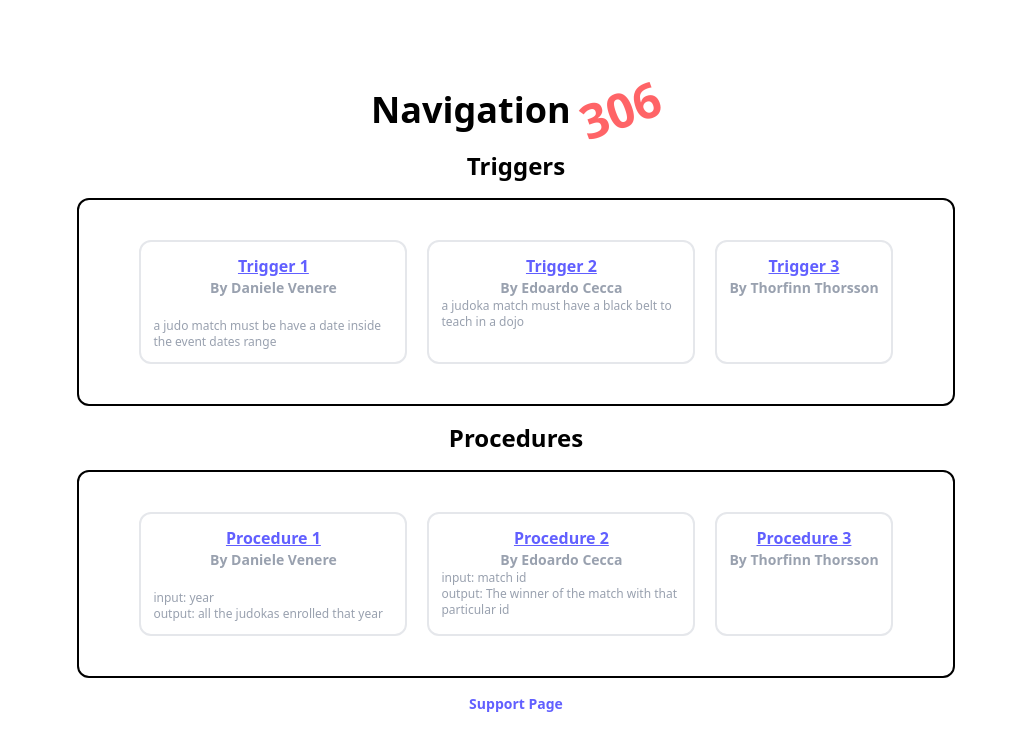
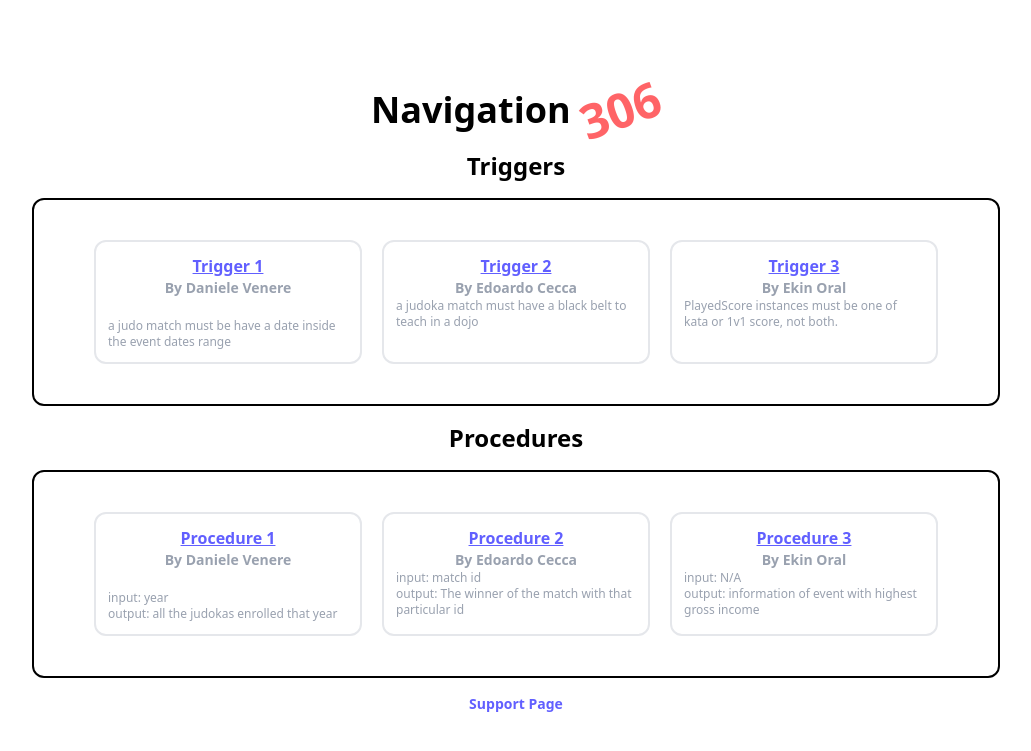
Before and after one commit to oralekin/CS306Phase2, a PHP site: page / in a window 1280 px wide. Shown: the top 751 px of the page, without its empty margins (124-1155 px from the left). Run offline with PHP 8.4, Linux system fonts and the light colour scheme.

Commit message:
add name to trigger 3 and procedure 3

```diff
--- a/scripts/user/index.php
+++ b/scripts/user/index.php
@@ -31,9 +31,8 @@
                 </a>
                 <a href="/user/triggers/trigger_3" class="border-2 border-gray-200 rounded-xl p-3 hover:border-indigo-500 flex flex-col items-center">
                     <div class="font-bold underline text-indigo-500">Trigger 3</div>
-                    <div class="font-bold text-sm text-gray-400">By Thorfinn Thorsson</div>
-
-
+                    <div class="font-bold text-sm text-gray-400">By Ekin Oral</div>
+                    <div class=" text-xs text-gray-400 w-60">PlayedScore instances must be one of kata or 1v1 score, not both.</div>
                 </a>
 
 
@@ -55,8 +54,8 @@
                 </a>
                 <a href="/user/procedures/procedure_3" class="border-2 border-gray-200 rounded-xl p-3 hover:border-indigo-500 flex flex-col items-center">
                     <div class="font-bold underline text-indigo-500">Procedure 3</div>
-                    <div class="font-bold text-sm text-gray-400">By Thorfinn Thorsson</div>
-
+                    <div class="font-bold text-sm text-gray-400">By Ekin Oral</div>
+                    <div class=" text-xs text-gray-400 w-60">input: N/A<br /> output: information of event with highest gross income</div>
                 </a>
 
             </div>
--- a/scripts/user/procedures/procedure_3/index.php
+++ b/scripts/user/procedures/procedure_3/index.php
@@ -15,7 +15,7 @@
     <h1 class="font-bold text-4xl flex gap-2 items-center justify-center">Procedure <div
         class="text-5xl text-red-400 rotate-45">3</div>
     </h1>
-    <div class="font-bold text-md text-gray-400">By Thorfinn Thorsson</div>
+    <div class="font-bold text-md text-gray-400">By Ekin Oral</div>
     <p class="max-w-xl text-sm">This stored procedure returns the id, gross income, and name of judo event in the
       database
       that made the most gross income from participant entry fees. The gross income is found by
```
